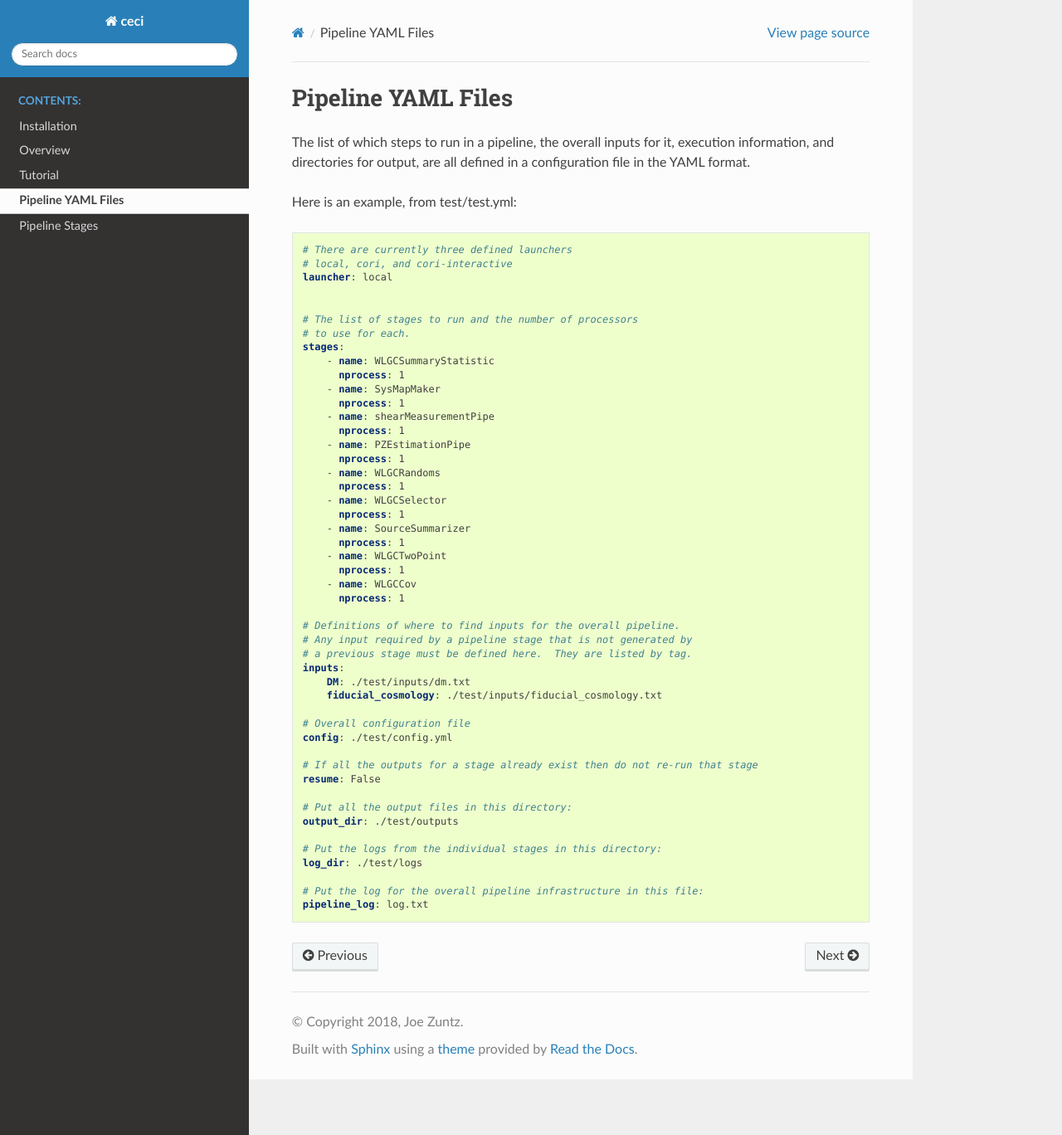
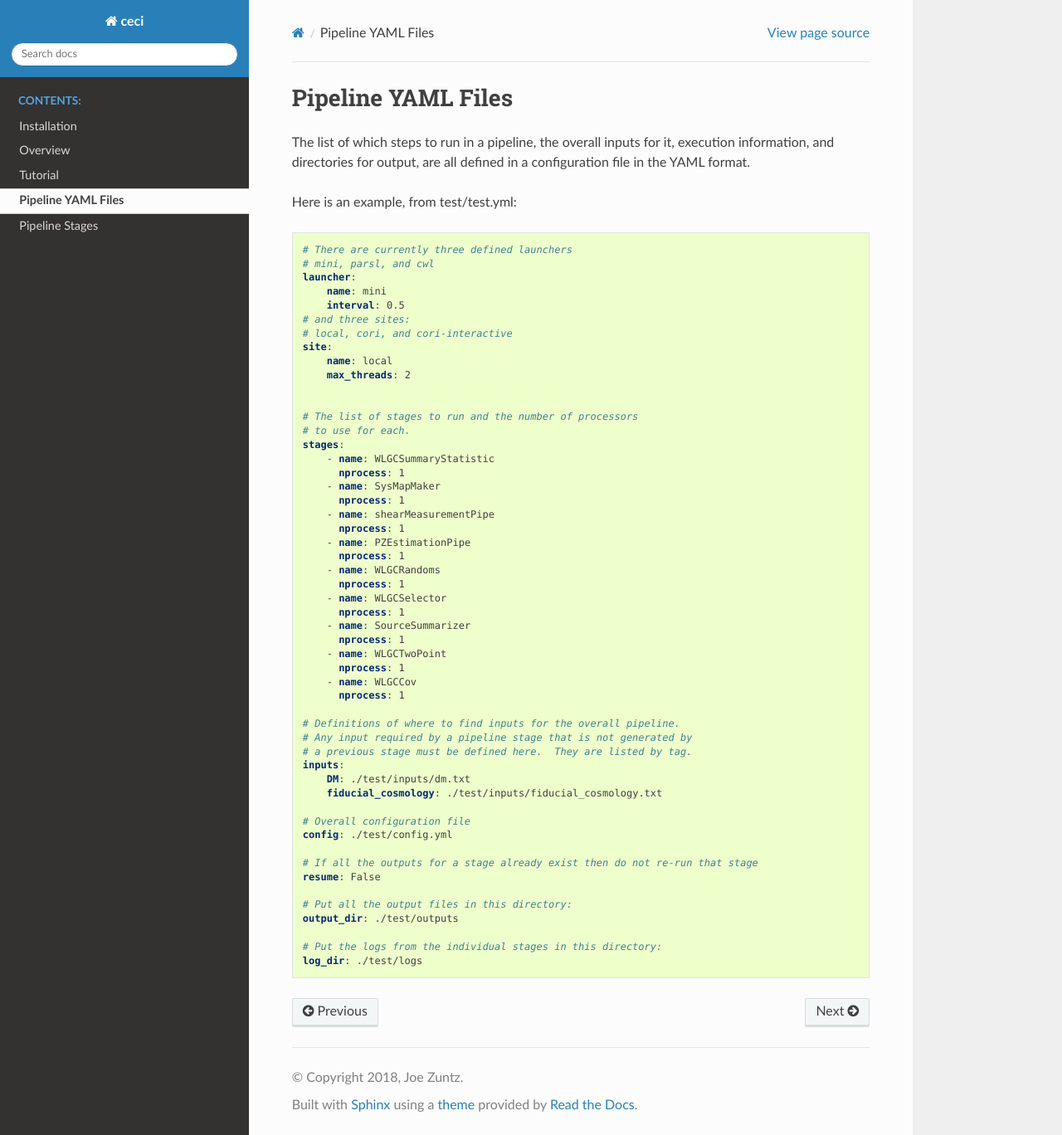
Before and after one commit to LSSTDESC/ceci, a Sphinx documentation site: the page built from docs/config.rst, in a window 1280 px wide and 1368 px high. Shown: the whole window at 83% size. Built offline with Sphinx 7.4.7 and the Read the Docs theme 2.0.0, drawn with Linux system fonts in a browser that asks for light colours.

Commit message:
update docs for new structure

```diff
--- a/docs/config.rst
+++ b/docs/config.rst
@@ -9,8 +9,15 @@ Here is an example, from test/test.yml:
 .. code-block:: yaml
 
   # There are currently three defined launchers
+  # mini, parsl, and cwl
+  launcher:
+      name: mini
+      interval: 0.5
+  # and three sites:
   # local, cori, and cori-interactive
-  launcher: local
+  site:
+      name: local
+      max_threads: 2
 
 
   # The list of stages to run and the number of processors
@@ -53,6 +60,3 @@ Here is an example, from test/test.yml:
 
   # Put the logs from the individual stages in this directory:
   log_dir: ./test/logs
-
-  # Put the log for the overall pipeline infrastructure in this file:
-  pipeline_log: log.txt
--- a/docs/tutorial.rst
+++ b/docs/tutorial.rst
@@ -12,7 +12,7 @@ A mock pipeline, which just reads from and writes to a series of small text file
 
 .. code-block:: bash
 
-    ceci test/test.yml
+    ceci tests/test.yml
 
 Making a new pipeline
 ---------------------
```
Also changed, not shown: docs/installation.rst (+8 -1 lines), 1 other file.
